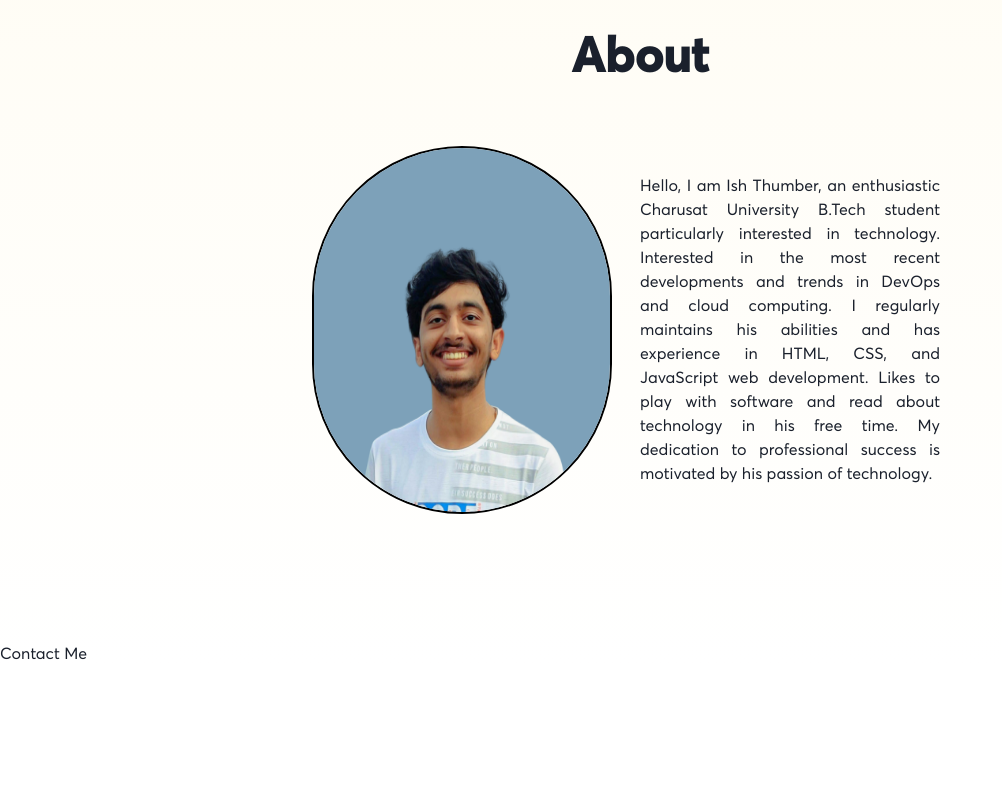
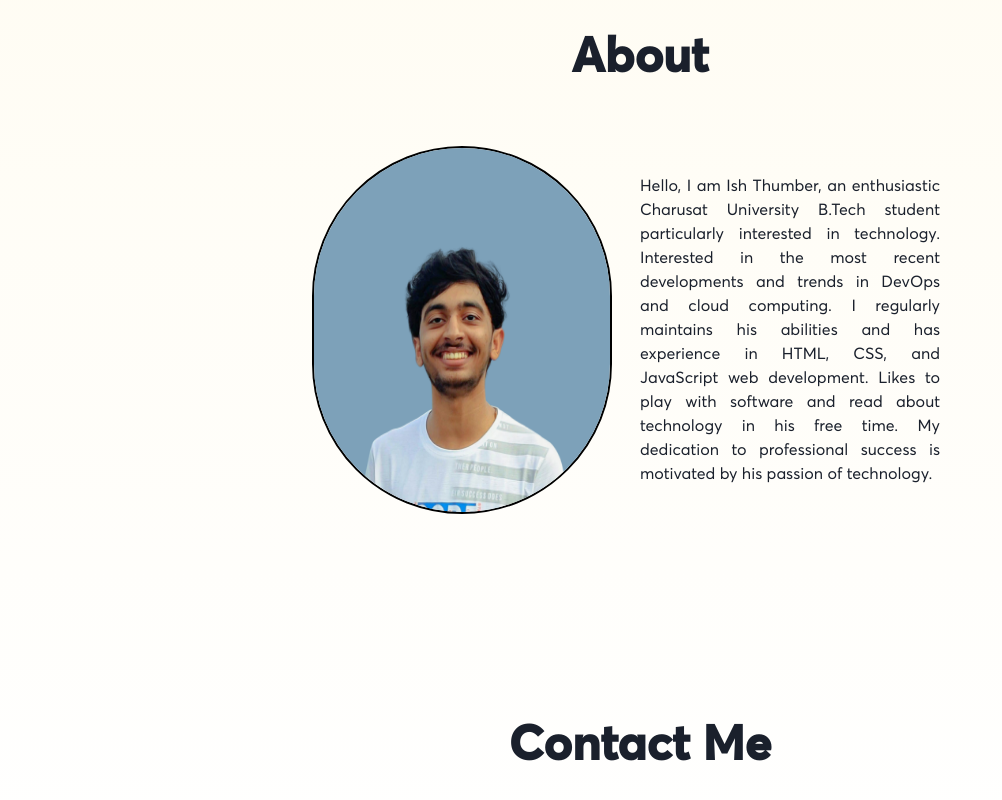
Before and after one commit to IshThumber/Ish-Portfolio, a React (Create React App) app: page / in a window 1280 px wide. Shown: the part 776-1576 px from the top of the page, without its empty margins (0-1002 px from the left). Before the commit the page ends 1442 px from the top, so only its background shows below. Built offline with nearby package versions, Linux system fonts and the light colour scheme; no server answers; a web font is replaced by a local one.

Commit message:
custom scroll bar

```diff
--- a/src/App.css
+++ b/src/App.css
@@ -11,9 +11,29 @@
   /* font-family: 'Kalam', cursive; */
   font-family: 'Averta-Regular', sans-serif;
   /* font-family: 'Jost', sans-serif; */
+  /* Change ScrollBar */
+  -webkit-perspective: 1px;
+  -webkit-backface-visibility: hidden;
 }
 
-.main_container {
+::-webkit-scrollbar {
+  width: 10px;
+  height: 10px;
+}
+
+::-webkit-scrollbar-track {
+  background: #FFF6DC;
+}
+
+::-webkit-scrollbar-thumb {
+  background-color: #FFC300;
+  /* background-color: #21846C; */
+  border-radius: 20px;
+  border: 2px solid #FFF6DC;
+}
+
+
+/* .main_container {
   margin: 0;
   padding: 0;
   height: 100vh;
@@ -22,4 +42,4 @@
   overflow-x: hidden;
   background: #FFF6DC;
   background: linear-gradient(0deg, #FFF6DC 0%, #ffffff 100%);
-}
+} */
--- a/src/components/ContactUs/contactme.js
+++ b/src/components/ContactUs/contactme.js
@@ -1,7 +1,40 @@
-import React from "react";
-
+import { Box, Heading } from "@chakra-ui/react";
+// import "./contact.css";
 const Contact = () => {
-   return <div>Contact Me</div>;
+   return (
+      <>
+         <Box
+            width="60%"
+            margin="auto"
+            alignItems="center"
+            // bg="brown"
+            padding={10}
+            marginTop={10}
+         >
+            <Box
+            // bg="cyan.100"
+            >
+               <Heading
+                  as="h1"
+                  size="2xl"
+                  textAlign="center"
+                  className="about__heading"
+               >
+                  Contact Me
+               </Heading>
+            </Box>
+            <br />
+            <br />
+            <Box
+               // bg="yellow.100"
+               padding={4}
+               display="flex"
+               flexDirection="row"
+               justifyContent="space-between"
+            ></Box>
+         </Box>
+      </>
+   );
 };
 
 export default Contact;
```
